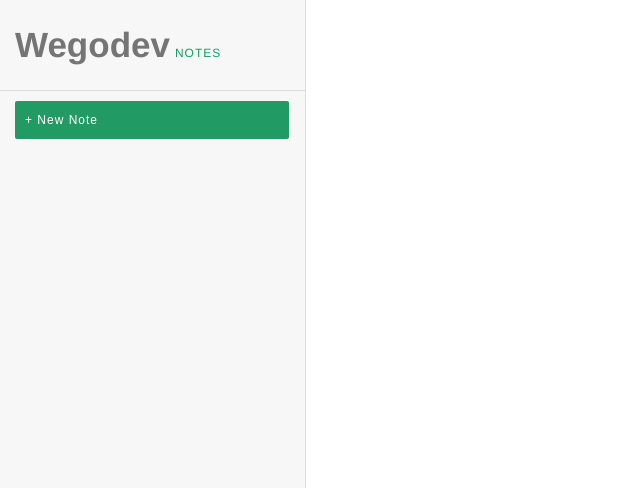
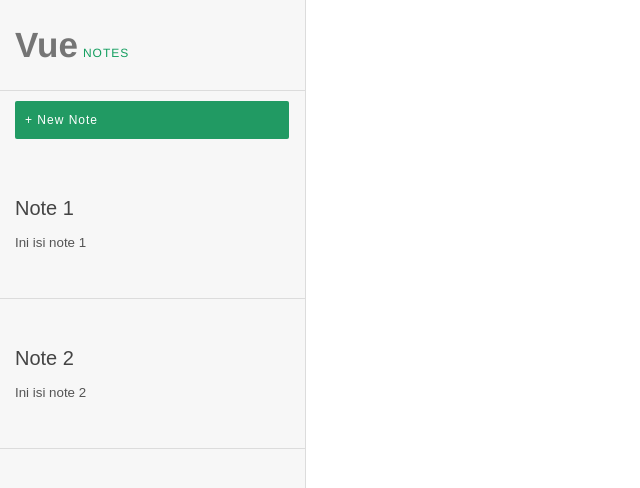
Before and after one commit to inuinsane/vue-notes, a Vue app: page / in a window 1280 px wide. Shown: the top 488 px of the page, without its empty margins (0-640 px from the left). Built offline with nearby package versions, Linux system fonts and the light colour scheme.

Commit message:
Create ListNotes Component

```diff
--- a/src/App.vue
+++ b/src/App.vue
@@ -2,14 +2,16 @@
   <div id="app">
     <div class="kiri">
       <div class="logo">
-        <a href="https://github.com/inuinsane">
-          <h2>Wegodev</h2>
+        <a href="https://github.com/inuinsane" target="blank">
+          <h2>Vue</h2>
           <span>Notes</span>
         </a>
       </div>
       <div class="frame-notes">
         <button @click="newNotes" class="bg-success btn btn-new-note">+ New Note
         </button>
+
+        <ListNotes />
       </div>
       <!-- List -->
     </div>
@@ -20,13 +22,14 @@
 </template>
 
 <script>
+import ListNotes from './components/ListNotes.vue'
 // import HelloWorld from './components/HelloWorld.vue'
 
 export default {
   name: 'App',
   components: {
-
-  }
+       ListNotes
+     }
 }
 </script>
 
--- /dev/null
+++ b/src/components/ListNotes.vue
@@ -0,0 +1,58 @@
+<template>
+    <div class="listNotes">
+        <ul>
+            <li v-for="(row, index) in notes" :key="index">
+                <button class="btn-note">
+                    <label for="">{{ row.title }}</label>
+                    <span>{{ row.description }}</span>
+                </button>
+            </li>
+        </ul>
+    </div>
+</template>
+
+<script>
+export default {
+    name: 'ListNotes',
+    data: function () {
+        return {
+            notes :
+            [
+                { title: 'Note 1', description: 'Ini isi note 1' },
+                { title: 'Note 2', description: 'Ini isi note 2' }
+            ]
+        }
+    }
+}
+</script>
+
+<style>
+ul {
+     list-style-type: none;
+     padding: 0;
+     margin:0px;
+}
+.btn-note {
+     text-align: left;
+     border: none;
+     border-bottom: 1px solid gainsboro;
+     padding: 0px 15px;
+     cursor: pointer;
+     outline: none;
+     background: #f7f7f7;
+     height: 150px;
+     width: 100%;
+}
+.btn-note:hover {
+     background:#eaeaea;
+}
+.btn-note label{
+     display:block;
+     color: #444444;
+     font-size: 1.5em;
+     margin-bottom: 15px;
+}
+.btn-note span{
+    color: #545454;
+}
+</style>
```
